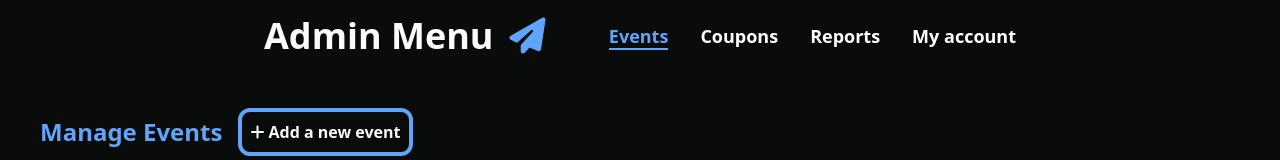
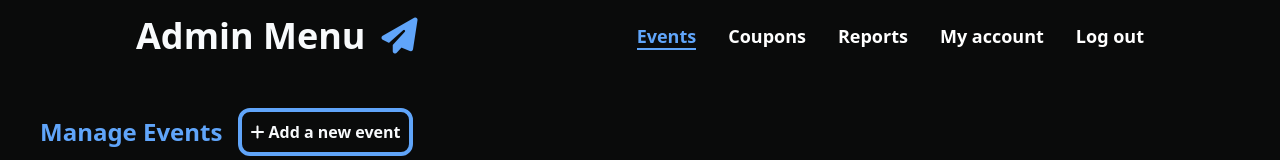
Before and after one commit to Josedzzz/joki-events-front, a React (Vite) app: page /admin-dashboard in a window 1280 px wide. Shown: the top 160 px of the page. Built offline with nearby package versions, Linux system fonts and the light colour scheme; no server answers; sample sign-in values are in the browser's storage.

Commit message:
add the log out button for the admin

```diff
--- a/src/components/AdminHeader.tsx
+++ b/src/components/AdminHeader.tsx
@@ -1,3 +1,5 @@
+import { useNavigate } from "react-router-dom";
+
 // Define a type for the props
 type AdminHeaderProps = {
   toggleContent: (contentName: string) => void;
@@ -8,6 +10,8 @@ export default function AdminHeader({
   toggleContent,
   content,
 }: AdminHeaderProps) {
+  const navigate = useNavigate();
+
   /**
    * Depends on the link and name of the content give some tailwind classes
    * @param link the content
@@ -21,7 +25,7 @@ export default function AdminHeader({
     }`;
 
   return (
-    <header className="mt-3 h-12 w-full flex justify-between items-center max-w-3xl mx-auto p-2 appearr">
+    <header className="mt-3 h-12 w-full flex justify-between items-center max-w-5xl mx-auto p-2 appearr">
       <div className="flex items-center space-x-1 gap-3">
         <h1 className="text-xl sm:text-3xl md:text-4xl text-slate-50 font-bold">
           Admin Menu
@@ -53,6 +57,12 @@ export default function AdminHeader({
         >
           My account
         </a>
+        <a
+          onClick={() => navigate("/login")}
+          className={linkClasses("log-out")}
+        >
+          Log out
+        </a>
       </nav>
     </header>
   );
```
